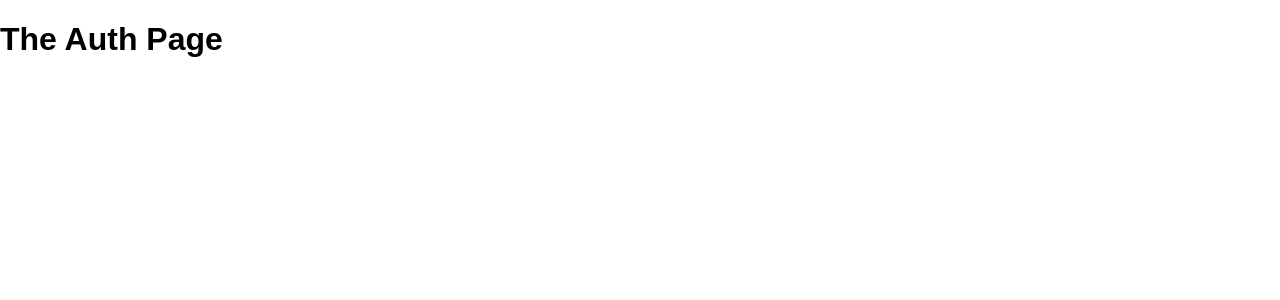
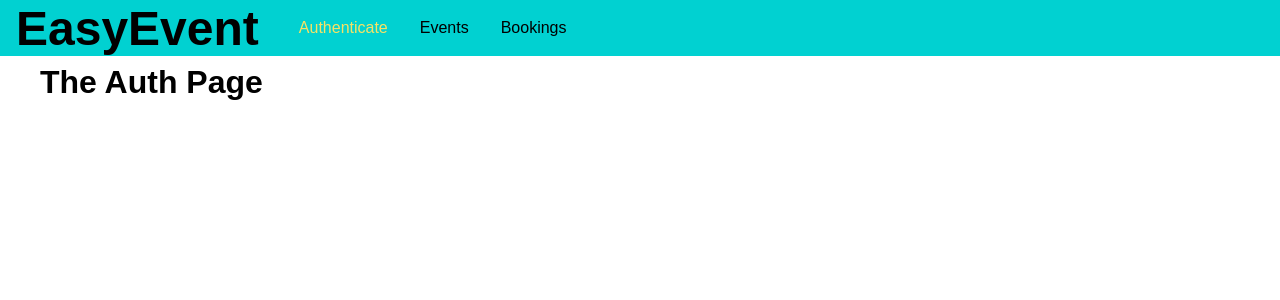
Before and after one commit to leogsouza/graphql-react-event-booking, a React (Create React App) app in the folder frontend/: page /auth in a window 1280 px wide. Shown: the top 300 px of the page. Built offline with nearby package versions, Linux system fonts and the light colour scheme.

Commit message:
Add Navbar

```diff
--- a/frontend/src/App.css
+++ b/frontend/src/App.css
@@ -0,0 +1,3 @@
+.main-content {
+  margin: 4rem 2.5rem;
+}
--- a/frontend/src/App.js
+++ b/frontend/src/App.js
@@ -4,18 +4,25 @@
 import AuthPage from './pages/Auth';
 import EventsPage from './pages/Events';
 import BookingsPage from './pages/Bookings';
+import MainNavigation from './components/Navigation/MainNavigation';
 
 import './App.css';
 
 const App = () => {
   return (
     <Router>
-      <Routes>
-      <Route path="/" exact element={<Navigate to="/auth" />} />
-      <Route path='/auth' element={<AuthPage />} />
-      <Route path='/events' element={<EventsPage />} />
-      <Route path='/bookings' element={<BookingsPage />} />
-      </Routes>
+      <React.Fragment>
+        <MainNavigation />
+        <main className='main-content'>
+          <Routes>
+            <Route path='/' exact element={<Navigate to='/auth' />} />
+            <Route path='/auth' element={<AuthPage />} />
+            <Route path='/events' element={<EventsPage />} />
+            <Route path='/bookings' element={<BookingsPage />} />
+          </Routes>
+        </main>
+      </React.Fragment>
+
 
     </Router>
   );
--- /dev/null
+++ b/frontend/src/components/Navigation/MainNavigation.css
@@ -0,0 +1,44 @@
+.main-navigation {
+  position: fixed;
+  top: 0;
+  left: 0;
+  width: 100%;
+  height: 3.5rem;
+  background: #01d1d1;
+  padding: 0 1rem;
+  display: flex;
+  align-items: center;
+}
+
+.main-navigation__logo {
+  margin: 0;
+  font-size: 1.5rem;
+}
+
+.main-navigation__items {
+  margin:0 0 0 1.5rem;
+  padding: 0;
+  list-style: none;
+}
+
+.main-navigation__items ul {
+  display: flex;
+  list-style: none;
+  padding: 0;
+  margin: 0;
+}
+
+.main-navigation__items li {
+  margin: 0 1rem;
+}
+
+.main-navigation__items a {
+  text-decoration: none;
+  color: #000;
+}
+
+.main-navigation__items a:hover,
+.main-navigation__items a:active,
+.main-navigation__items a.active {
+  color: #f8e264;
+}
--- /dev/null
+++ b/frontend/src/components/Navigation/MainNavigation.js
@@ -0,0 +1,22 @@
+import React from 'react';
+import { NavLink } from 'react-router-dom';
+
+import './MainNavigation.css';
+
+const MainNavigation = props => (
+  <header className="main-navigation">
+    <div className="main-navigation__logo">
+      <h1>EasyEvent</h1>
+    </div>
+    <nav className="main-navigation__items">
+      <ul>
+        <li><NavLink to="/auth">Authenticate</NavLink></li>
+        <li><NavLink to="/events">Events</NavLink></li>
+        <li><NavLink to="/bookings">Bookings</NavLink></li>
+
+      </ul>
+    </nav>
+  </header>
+)
+
+export default MainNavigation;
```
